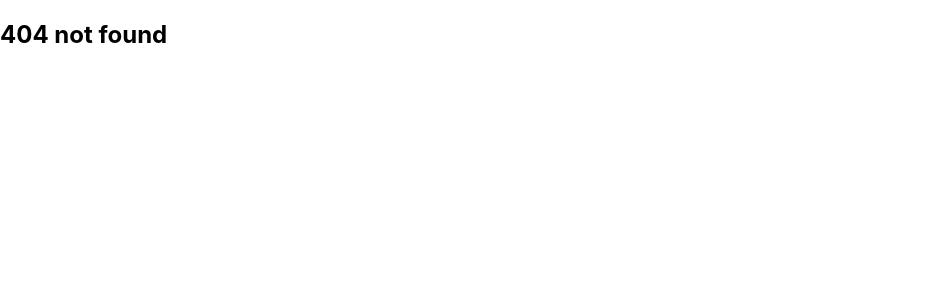
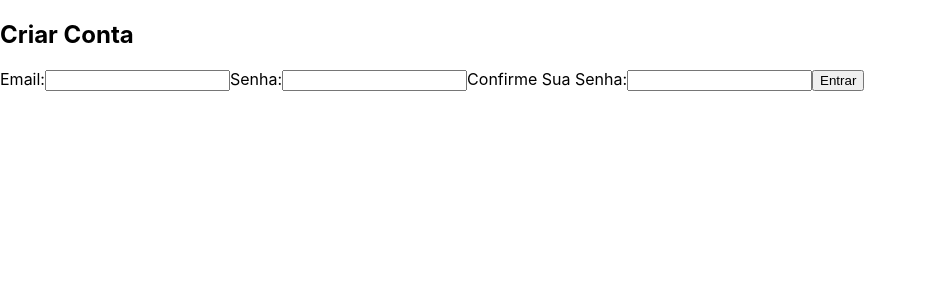
Before and after one commit to Lorenagoc/Valb-Fitness, a React (Create React App) app in the folder valb-fitness/frontend/: page /UserSignUp in a window 1280 px wide. Before the commit this address had no page. Shown: the top 300 px of the page, without its empty margins (0-926 px from the left). Built offline with nearby package versions, Linux system fonts and the light colour scheme; the HTML template or start-up script is replaced by a standard one.

Commit message:
Log in e Sign up forms

```diff
--- a/valb-fitness/frontend/src/App.js
+++ b/valb-fitness/frontend/src/App.js
@@ -9,10 +9,10 @@ import  UserLogIn from './UserLogIn';
 import  ManagerLogIn from './ManagerLogIn';
 import  CoachLogIn from './CoachLogIn';
 import  DoctorLogIn from './DoctorLogIn';
-// import  UserSignUp from './UserSignUp';
-// import  ManagerSignUp from './ManagerSignUp';
-// import  CoachSignUp from './CoachSignUp';
-// import  DoctorSignUp from './DoctorSignUp';
+import  UserSignUp from './UserSignUp';
+import  ManagerSignUp from './ManagerSignUp';
+import  CoachSignUp from './CoachSignUp';
+import  DoctorSignUp from './DoctorSignUp';
 // import  Workout from './Workout';
 
 
@@ -46,6 +46,18 @@ function App() {
           <Route path="/DoctorLogIn">
             <DoctorLogIn />
           </Route>
+          <Route path="/UserSignUp">
+            <UserSignUp />
+          </Route>
+          <Route path="/ManagerSignUp">
+            <ManagerSignUp />
+          </Route>
+          <Route path="/CoachSignUp">
+            <CoachSignUp />
+          </Route>
+          <Route path="/DoctorSignUp">
+            <DoctorSignUp />
+          </Route>
           <Route path="/workout/:id">
             <h2>workout #id</h2>
             {/* <WorkoutDetails /> */}
--- a/valb-fitness/frontend/src/CoachLogIn.js
+++ b/valb-fitness/frontend/src/CoachLogIn.js
@@ -1,9 +1,9 @@
 import LogIn from './components/LogIn';
 const CoachLogIn = () => {
     return (
-        <div className="userlogin">
+        <div className="coachlogin">
             <LogIn />
-            <p>Ainda não tem conta? <a href="#">Cadastra-se</a></p>
+            <p>Ainda não tem conta? <a href="/CoachSignUp">Cadastre-se</a></p>
         </div>
     );
 }
--- /dev/null
+++ b/valb-fitness/frontend/src/CoachSignUp.js
@@ -0,0 +1,10 @@
+import SignUp from './components/SignUp';
+const CoachSignUp = () => {
+    return (
+        <div className="coachsignup">
+            <SignUp />
+        </div>
+    );
+}
+
+export default CoachSignUp;
--- a/valb-fitness/frontend/src/DoctorLogIn.js
+++ b/valb-fitness/frontend/src/DoctorLogIn.js
@@ -1,9 +1,9 @@
 import LogIn from './components/LogIn';
 const DoctorLogIn = () => {
     return (
-        <div className="userlogin">
+        <div className="doctorlogin">
             <LogIn />
-            <p>Ainda não tem conta? <a href="#">Cadastra-se</a></p>
+            <p>Ainda não tem conta? <a href="/DoctorSignUp">Cadastre-se</a></p>
         </div>
     );
 }
--- /dev/null
+++ b/valb-fitness/frontend/src/DoctorSignUp.js
@@ -0,0 +1,10 @@
+import SignUp from './components/SignUp';
+const DoctorSignUp = () => {
+    return (
+        <div className="doctorsignup">
+            <SignUp />
+        </div>
+    );
+}
+
+export default DoctorSignUp;
--- a/valb-fitness/frontend/src/ManagerLogIn.js
+++ b/valb-fitness/frontend/src/ManagerLogIn.js
@@ -1,9 +1,9 @@
 import LogIn from './components/LogIn';
 const ManagerLogIn = () => {
     return (
-        <div className="userlogin">
+        <div className="managerlogin">
             <LogIn />
-            <p>Ainda não tem conta? <a href="#">Cadastra-se</a></p>
+            <p>Ainda não tem conta? <a href="/ManagerSignUp">Cadastre-se</a></p>
         </div>
     );
 }
--- /dev/null
+++ b/valb-fitness/frontend/src/ManagerSignUp.js
@@ -0,0 +1,10 @@
+import SignUp from './components/SignUp';
+const ManagerSignUp = () => {
+    return (
+        <div className="managersignup">
+            <SignUp />
+        </div>
+    );
+}
+
+export default ManagerSignUp;
--- a/valb-fitness/frontend/src/UserLogIn.js
+++ b/valb-fitness/frontend/src/UserLogIn.js
@@ -3,7 +3,7 @@ const UserLogIn = () => {
     return (
         <div className="userlogin">
             <LogIn />
-            <p>Ainda não tem conta? <a href="#">Cadastra-se</a></p>
+            <p>Ainda não tem conta? <a href="/UserSignUp">Cadastre-se</a></p>
         </div>
     );
 }
--- /dev/null
+++ b/valb-fitness/frontend/src/UserSignUp.js
@@ -0,0 +1,10 @@
+import SignUp from './components/SignUp';
+const UserSignUp = () => {
+    return (
+        <div className="usersignup">
+            <SignUp />
+        </div>
+    );
+}
+
+export default UserSignUp;
--- /dev/null
+++ b/valb-fitness/frontend/src/components/SignUp.js
@@ -0,0 +1,63 @@
+import { useState } from 'react';
+import { useHistory } from 'react-router-dom';
+const SignUp = () => {
+    const [email, setEmail] = useState('');
+    const [password, setPassword] = useState('');
+    const [password2, setPassword2] = useState('');
+    const [isDiff, setIsDiff] = useState(false);
+    const [isPending, setIsPending] = useState(false);
+    const history = useHistory();
+
+    const handleSubmit = (e) => {
+        e.preventDefault();
+        if(password === password2){
+            setIsDiff(false);
+            const userAccount = {email, password, password2};
+            setIsPending(true);
+            fetch('#', {
+                method: 'POST',
+                headers: {"Content-Type": "application/json"},
+                body: JSON.stringify(userAccount)
+            }).then(() => {
+                setIsPending(false);
+                history.push('/');
+            })
+        }else{
+            setIsPending(false);
+            setIsDiff(true);
+        }
+    }
+    return (
+        <div className="userlogin">
+            <h2>Criar Conta</h2>
+            <form onSubmit={handleSubmit}>
+                <label>Email:</label>
+                <input
+                    type="text"
+                    required
+                    value={email}
+                    onChange={(e) => setEmail(e.target.value)}
+                />
+                <label>Senha:</label>
+                <input
+                    type="text"
+                    required
+                    value={password}
+                    onChange={(e) => setPassword(e.target.value)}
+                />
+                <label>Confirme Sua Senha:</label>
+                <input
+                    type="text"
+                    required
+                    value={password2}
+                    onChange={(e) => setPassword2(e.target.value)}
+                />
+                {isDiff && <p>Senhas são diferentes</p>}
+                {!isPending && <button>Entrar</button>}
+                {isPending && <button disabled>Entrando ...</button>}
+            </form>
+        </div>
+    );
+}
+
+export default SignUp;
```
